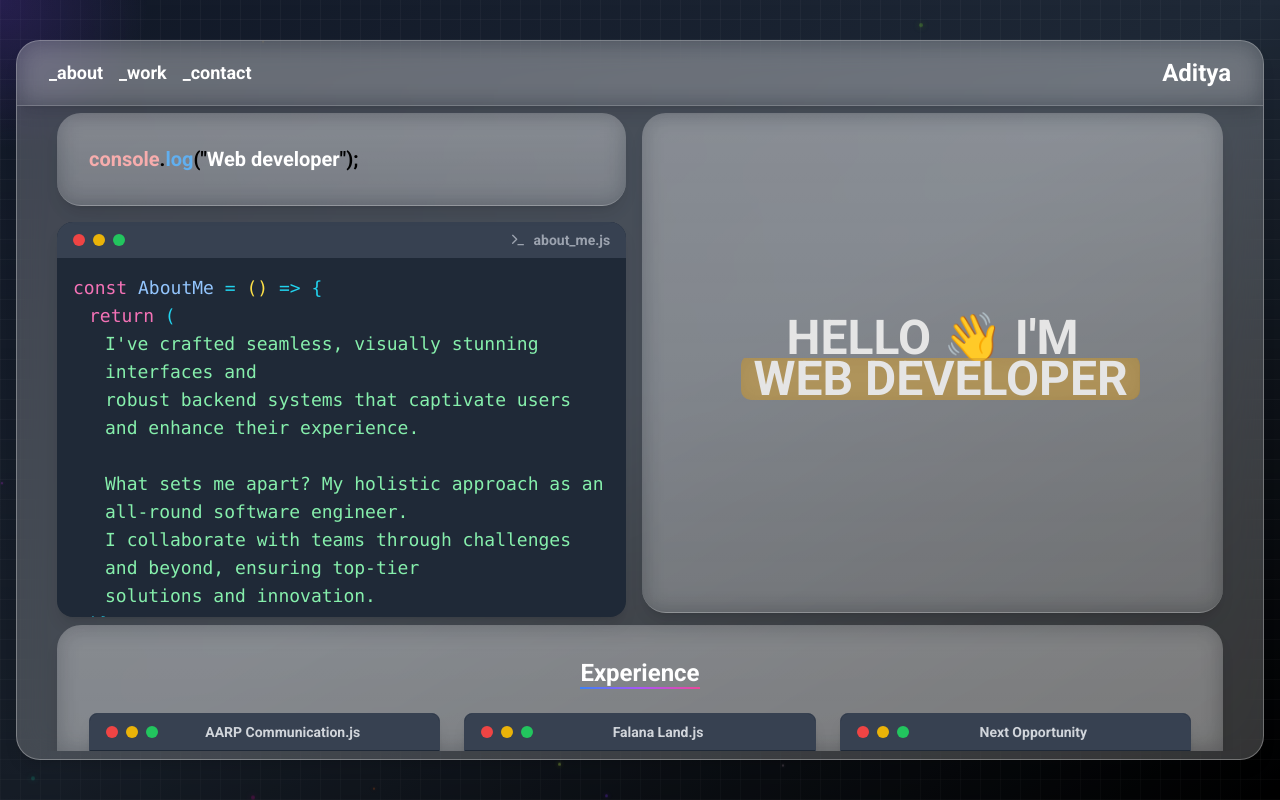
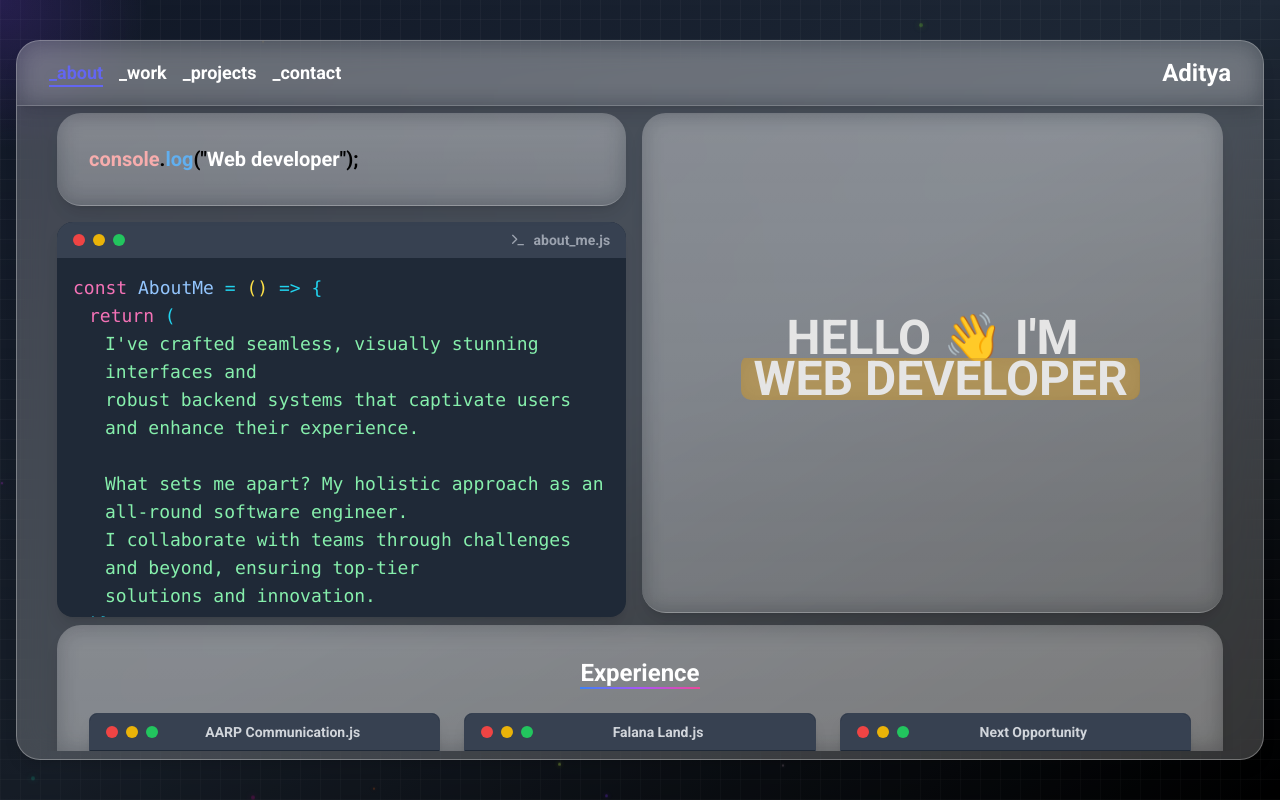
Before and after one commit to dryruffian/Aditya-Portfolio, a React (Vite) app: page / in a window 1280 px wide. Built offline with nearby package versions, Linux system fonts and the light colour scheme.

Commit message:
add made page reponsive

```diff
--- a/src/components/Foreground.jsx
+++ b/src/components/Foreground.jsx
@@ -1,3 +1,4 @@
+import { useState, useEffect } from 'react';
 import Experience from "./Experience";
 import Hero from "./Hero";
 import IDEStyleContactCard from "./IDEStyleContactCard";
@@ -5,18 +6,45 @@ import Navbar from "./Navbar";
 import Projects from "./Projects";
 
 const Glasscard = () => {
+    const [activeSection, setActiveSection] = useState('');
+
+    useEffect(() => {
+        const observerOptions = {
+            root: null,
+            rootMargin: '0px',
+            threshold: 0.5,
+        };
+
+        const observerCallback = (entries) => {
+            entries.forEach((entry) => {
+                if (entry.isIntersecting) {
+                    setActiveSection(entry.target.id);
+                }
+            });
+        };
+
+        const observer = new IntersectionObserver(observerCallback, observerOptions);
+
+        const sections = document.querySelectorAll('section[id]');
+        sections.forEach((section) => observer.observe(section));
+
+        return () => {
+            sections.forEach((section) => observer.unobserve(section));
+        };
+    }, []);
+
     return (
         <>
             <div className="fixed inset-0 flex items-center justify-center p-4">
                 <div className="w-full max-w-7xl h-[90vh] rounded-3xl bg-white bg-opacity-20 backdrop-blur-lg shadow-lg border border-opacity-30 border-white overflow-hidden flex flex-col">
                     <div className="sticky top-0 z-10">
-                        <Navbar />
+                        <Navbar activeSection={activeSection} />
                     </div>
                     <div className="flex-grow m-2 overflow-y-auto no-scrollbar p-8">
-                        <Hero id="about"/>
-                        <Experience id="work"/>
-                        <Projects />
-                        <IDEStyleContactCard id="work" />
+                        <section id="about"><Hero /></section>
+                        <section id="work"><Experience /></section>
+                        <section id="projects"><Projects /></section>
+                        <section id="contact"><IDEStyleContactCard /></section>
                     </div>
                     <div className="sticky bottom-0 z-10">
 
--- a/src/components/IDEStyleContactCard.jsx
+++ b/src/components/IDEStyleContactCard.jsx
@@ -35,7 +35,7 @@ const IDEStyleContactCard = () => {
           </div>
         </div>
         <div className="flex h-[calc(100%-40px)]">
-          <div className="w-1/2 p-4 font-mono text-lg text-cyan-400 border-r border-gray-700">
+          <div className="w-full md:w-1/2 p-4 font-mono text-lg text-cyan-400 border-r border-gray-700">
             <p className="mb-4">
               <span className="text-pink-400">const</span>{' '}
               <span className="text-blue-300">ContactForm</span> ={' '}
@@ -84,7 +84,7 @@ const IDEStyleContactCard = () => {
             </div>
             <p className="mt-4">{'};'}</p>
           </div>
-          <div className="w-1/2 p-4 font-mono text-lg text-wrap text-cyan-400">
+          <div className="hidden md:block md:w-1/2 p-4 font-mono text-lg text-wrap text-cyan-400">
             <p className="mb-4">
               <span className="text-pink-400">const</span>{' '}
               <span className="text-blue-300">button</span> =
--- a/src/components/Navbar.jsx
+++ b/src/components/Navbar.jsx
@@ -1,31 +1,63 @@
+import React, { useState } from 'react';
+import { Menu, X } from 'lucide-react';
 
-const Navbar = () => {
+const Navbar = ({ activeSection }) => {
+  const [isMenuOpen, setIsMenuOpen] = useState(false);
+
   return (
     <nav className="fixed top-0 left-0 right-0 z-50 bg-gradient-to-bfrom-violet-200 to-pink-200 backdrop-blur-md border-b border-white/20 shadow-lg">
       <div className="max-w-8xl mx-auto px-4 sm:px-6 lg:px-8">
         <div className="flex justify-between items-center h-16">
-          <div className="flex space-x-4">
-            <NavItem text="_about" />
-            <NavItem text="_work" />
-            <NavItem text="_contact" />
+          <div className="md:hidden">
+            <button
+              onClick={() => setIsMenuOpen(!isMenuOpen)}
+              className="text-white hover:text-indigo-300 focus:outline-none"
+            >
+              {isMenuOpen ? <X size={24} /> : <Menu size={24} />}
+            </button>
           </div>
-          <div className="text-white text-2xl font-semibold">
+          <div className="hidden md:flex md:space-x-4">
+            <NavItem text="_about" activeSection={activeSection} />
+            <NavItem text="_work" activeSection={activeSection} />
+            <NavItem text="_projects" activeSection={activeSection} />
+            <NavItem text="_contact" activeSection={activeSection} />
+          </div>
+          <div className="text-white text-2xl font-semibold absolute left-1/2 transform -translate-x-1/2 md:static md:transform-none">
             Aditya
           </div>
         </div>
       </div>
+      {isMenuOpen && (
+        <div className="md:hidden bg-gray-900 text-white p-4 border-t border-gray-700">
+          <div className="space-y-2">
+            <NavItem text="_about" activeSection={activeSection} mobile />
+            <NavItem text="_work" activeSection={activeSection} mobile />
+            <NavItem text="_projects" activeSection={activeSection} mobile />
+            <NavItem text="_contact" activeSection={activeSection} mobile />
+          </div>
+        </div>
+      )}
     </nav>
   );
 };
 
-const NavItem = ({ text }) => {
+const NavItem = ({ text, activeSection, mobile = false }) => {
+  const sectionId = text.toLowerCase().replace('_', '');
+  const isActive = activeSection === sectionId;
+
   return (
     <a
-      href={`#${text.toLowerCase().replace('_', '')}`}
-      className="text-white text-lg hover:text-indigo-300 transition-colors duration-200 ease-in-out relative group"
+      href={`#${sectionId}`}
+      className={`block text-lg transition-colors duration-200 ease-in-out relative group ${
+        isActive ? 'text-indigo-500' : 'text-white hover:text-indigo-300'
+      } ${mobile ? 'pl-4 py-2 border-l-2 border-gray-700' : ''}`}
     >
       {text}
-      <span className="absolute inset-x-0 bottom-0 h-0.5 bg-indigo-500 transform scale-x-0 group-hover:scale-x-100 transition-transform duration-200 ease-in-out"></span>
+      {!mobile && (
+        <span className={`absolute inset-x-0 bottom-0 h-0.5 bg-indigo-500 transform transition-transform duration-200 ease-in-out ${
+          isActive ? 'scale-x-100' : 'scale-x-0 group-hover:scale-x-100'
+        }`}></span>
+      )}
     </a>
   );
 };
```
